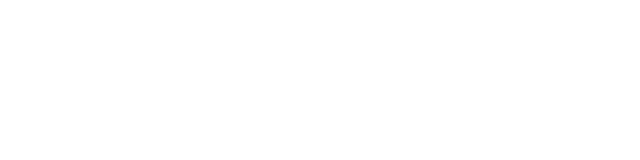
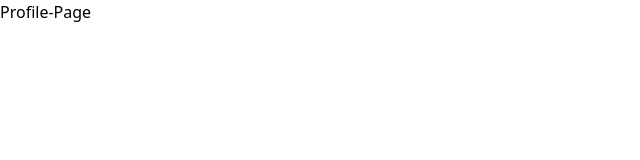
Before and after one commit to SigitAjiPB/tangapp-new, a React (Vite) app in the folder master/: page /profile in a window 1280 px wide. Before the commit this address had no page. Shown: the top 160 px of the page, without its empty margins (0-640 px from the left). Built offline with nearby package versions, Linux system fonts and the light colour scheme; sample sign-in values are in the browser's storage.

Commit message:
costum hook - useLogin

```diff
--- a/master/src/App.jsx
+++ b/master/src/App.jsx
@@ -5,6 +5,7 @@ import RegisterPage from "./Pages/register"
 import HomePage from "./Pages/home"
 import BillingPage from "./Pages/billings"
 import EventFormPage from "./Pages/eventform"
+import ProfilePage from "./Pages/profile"
 
 function Dashboard() {
   return (
@@ -28,6 +29,7 @@ function App() {
         </Route>
         <Route path="/login" element={<LoginPage />} />
         <Route path="/register" element={<RegisterPage />} />
+        <Route path="/profile" element={<ProfilePage />} />
       </Routes>
 
     </>
--- /dev/null
+++ b/master/src/Pages/profile.jsx
@@ -0,0 +1,12 @@
+import { useLogin } from "../hooks/useLogin"
+
+const ProfilePage = () => {
+  const username = useLogin()
+  return (
+    <div>
+      <p>Profile-Page</p>
+      <p>{username}</p>
+    </div>
+  )
+}
+export default ProfilePage
```
Also changed, not shown: master/src/hooks/useLogin.jsx (line endings or trailing spaces).
